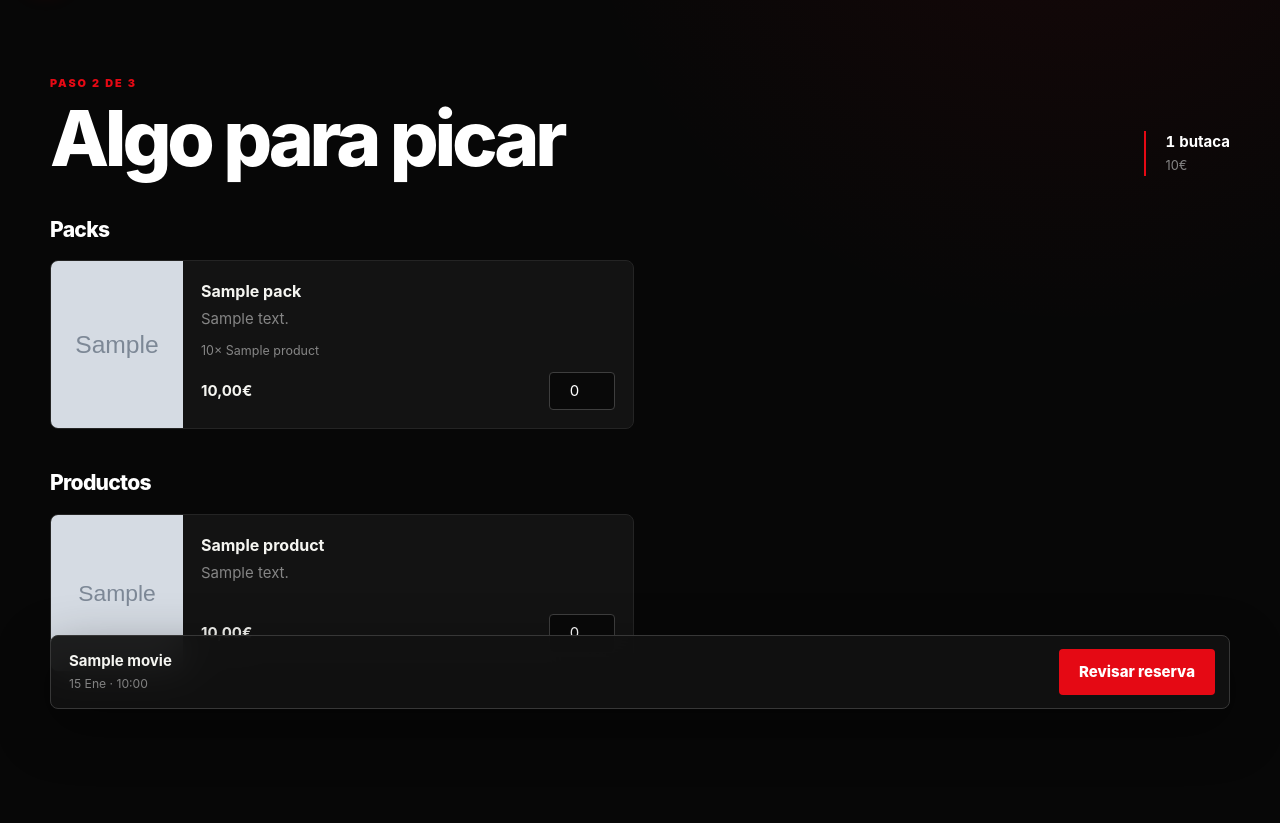
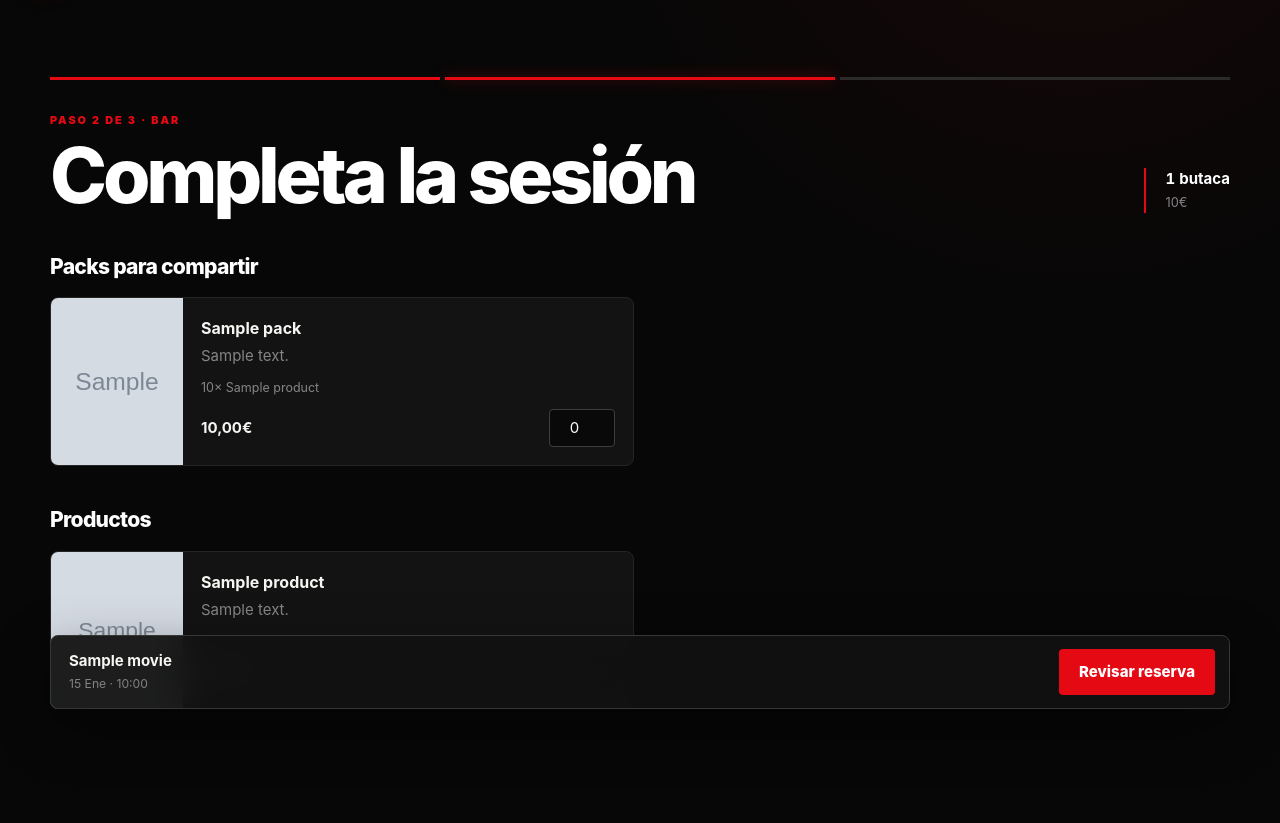
Before and after one commit to elisgar11/C2EM-Cinema, a Django app: template templates/core/extras.html in a window 1280 px wide. Shown: the part 73-896 px from the top of the page. Run offline with Django 5.2, Linux system fonts and the light colour scheme; data comes from the database, SQL or seed files in the repository; tables that the repository leaves empty hold one stand-in row (values such as "Sample post"); the template is opened without the code that fills it: values that come from a table or form of the project are taken from there, most other values are stand-ins (such as "Sample title", 1, 10 or a date in 2020); grey boxes marked "Sample" are stand-in pictures.

Commit message:
Refine extras as second booking step

```diff
--- a/templates/core/extras.html
+++ b/templates/core/extras.html
@@ -4,19 +4,22 @@
 
 {% block content %}
 <section class="shell section narrow booking-step">
+    <div class="cinema-booking-progress" aria-label="Paso 2 de 3">
+        <span class="is-done"></span><span class="is-active"></span><span></span>
+    </div>
     <div class="section-heading split-heading">
-        <div><p class="eyebrow">Paso 2 de 3</p><h1>Algo para picar</h1></div>
+        <div><p class="eyebrow">Paso 2 de 3 · Bar</p><h1>Completa la sesión</h1></div>
         <div class="session-summary"><strong>{{ summary.seats|length }} butaca{{ summary.seats|length|pluralize:"s" }}</strong><span>{{ summary.seat_total }}{{ site_settings.currency_symbol }}</span></div>
     </div>
 
     <form method="post">
         {% csrf_token %}
         {% if packs %}
-            <h2 class="subheading">Packs</h2>
+            <h2 class="subheading">Packs para compartir</h2>
             <div class="shop-grid">
                 {% for pack in packs %}
                     <article class="shop-card">
-                        {% if pack.image %}<img src="{{ pack.image.url }}" alt="">{% endif %}
+                        {% if pack.image %}<img src="{{ pack.image.url }}" alt="" loading="lazy">{% endif %}
                         <div class="shop-card-body">
                             <div><h3>{{ pack.name }}</h3><p>{{ pack.description }}</p></div>
                             {% if pack.items.all %}<small>{% for item in pack.items.all %}{{ item.quantity }}× {{ item.product.name }}{% if not forloop.last %} · {% endif %}{% endfor %}</small>{% endif %}
@@ -32,7 +35,7 @@
             <div class="shop-grid">
                 {% for product in products %}
                     <article class="shop-card compact-card">
-                        {% if product.image %}<img src="{{ product.image.url }}" alt="">{% endif %}
+                        {% if product.image %}<img src="{{ product.image.url }}" alt="" loading="lazy">{% endif %}
                         <div class="shop-card-body">
                             <div><h3>{{ product.name }}</h3><p>{{ product.description }}</p></div>
                             <div class="shop-buy"><strong>{{ product.price }}{{ site_settings.currency_symbol }}</strong><input class="quantity" type="number" name="product_{{ product.pk }}" min="0" max="20" value="0" aria-label="Cantidad de {{ product.name }}"></div>
@@ -42,7 +45,7 @@
             </div>
         {% endif %}
 
-        {% if not packs and not products %}<div class="empty-state">No hay extras configurados. Puedes continuar directamente.</div>{% endif %}
+        {% if not packs and not products %}<div class="empty-state">No hay extras configurados. Puedes continuar directamente a revisar la reserva.</div>{% endif %}
         <div class="sticky-action"><div><strong>{{ summary.screening.movie.title }}</strong><span>{{ summary.screening.start_at|date:"j M · H:i" }}</span></div><button class="button" type="submit">Revisar reserva</button></div>
     </form>
 </section>
```
